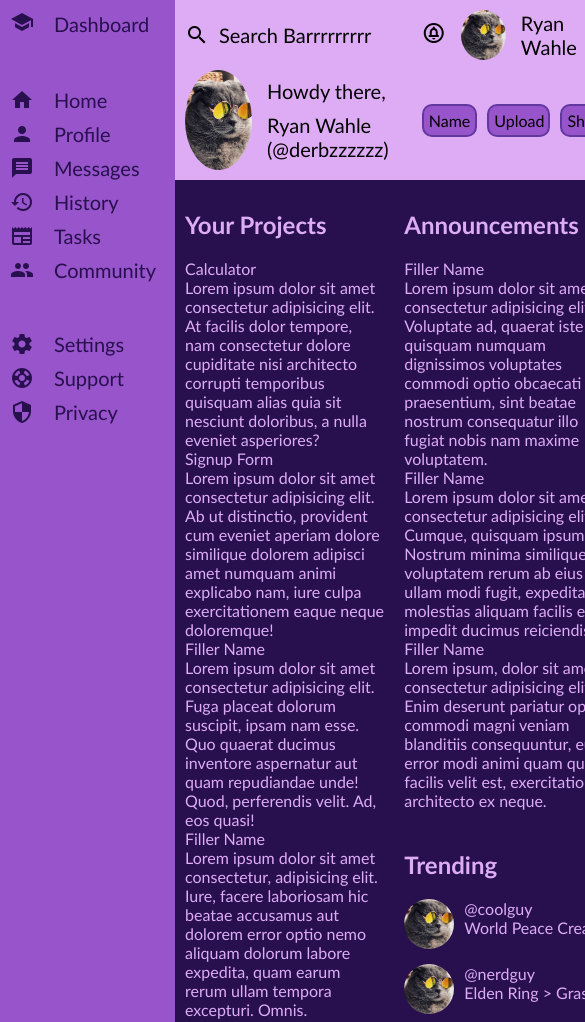
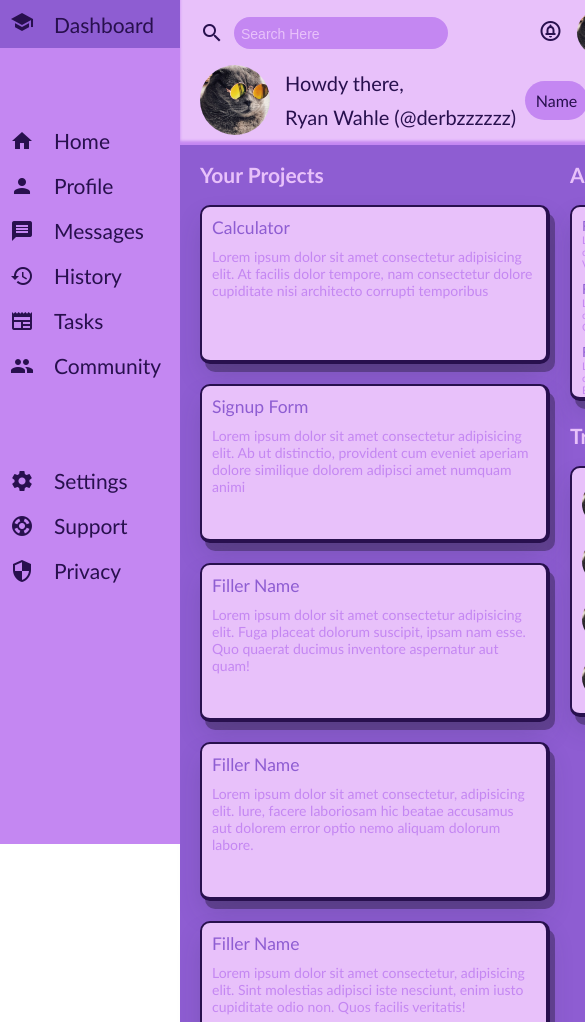
Before and after one commit to Derbzzzzzz/admin-dashboard, a plain HTML site: page index.html in a window 390 px wide. Shown: the top 1022 px of the page, 585 px wide, since content can reach past the window. Drawn offline with nearby package versions, Linux system fonts and the light colour scheme.

Commit message:
Worked on main, including media query. Also used :hover and borders/shadows to make page more lively

```diff
--- a/index.html
+++ b/index.html
@@ -4,20 +4,19 @@
     <meta charset="UTF-8">
     <meta http-equiv="X-UA-Compatible" content="IE=edge">
     <meta name="viewport" content="width=device-width, initial-scale=1.0">
-    <title>Document</title>
+    <title>Netallica</title>
     <link rel="stylesheet" href="style.css">
     <link rel="stylesheet" href="https://fonts.googleapis.com/icon?family=Material+Icons">
     <link rel="stylesheet" href="https://fonts.googleapis.com/css2?family=Material+Symbols+Outlined:opsz,wght,FILL,GRAD@48,400,0,0" />
 </head>
 <body>
 
+    <div class="sidebar-container">
         <div class="sidebar">
-
             <div class="logo">
                 <div class="logo-picture"><span class="material-icons md-24">school</span></div>
                 <div class="logo-name">Dashboard</div>
             </div>
-
             <div class="nav">
                 <div class="nav1">
                     <div class="nav-logo"><span class="material-icons md-24">home</span></div>
@@ -44,7 +43,6 @@
                     <div class="nav-name">Community</div>
                 </div>
             </div>
-
             <div class="important-nav">
                 <div class="important-nav1">
                     <div class="important-nav-logo"><span class="material-icons md-24">settings</span></div>
@@ -59,14 +57,19 @@
                     <div class="important-nav-name">Privacy</div>
                 </div>
             </div>
-
+        </div>
     </div>
 
     <header>
 
         <div class="search">
             <div class="search-icon"><span class="material-icons md-24">search</span></div>
-            <div class="search-bar">Search Barrrrrrrrr</div>
+            <div class="search-bar">
+                <form action="./index.html" method="post">
+                    <label for="search-request"></label>
+                    <input type="text" id="search-request" placeholder="Search Here">
+                </form>
+            </div>
         </div>
         <div class="profile-header">
             <div class="bell-icon"><span class="material-symbols-outlined">circle_notifications</span></div>
@@ -100,27 +103,27 @@
 
                     <div class="project">
                         <div class="project-name">Calculator</div>
-                        <div class="project-desc">Lorem ipsum dolor sit amet consectetur adipisicing elit. At facilis dolor tempore, nam consectetur dolore cupiditate nisi architecto corrupti temporibus quisquam alias quia sit nesciunt doloribus, a nulla eveniet asperiores?</div>
+                        <div class="project-desc">Lorem ipsum dolor sit amet consectetur adipisicing elit. At facilis dolor tempore, nam consectetur dolore cupiditate nisi architecto corrupti temporibus </div>
                     </div>
                     <div class="project">
                         <div class="project-name">Signup Form</div>
-                        <div class="project-desc">Lorem ipsum dolor sit amet consectetur adipisicing elit. Ab ut distinctio, provident cum eveniet aperiam dolore similique dolorem adipisci amet numquam animi explicabo nam, iure culpa exercitationem eaque neque doloremque!</div>
+                        <div class="project-desc">Lorem ipsum dolor sit amet consectetur adipisicing elit. Ab ut distinctio, provident cum eveniet aperiam dolore similique dolorem adipisci amet numquam animi</div>
                     </div>
                     <div class="project">
                         <div class="project-name">Filler Name</div>
-                        <div class="project-desc">Lorem ipsum dolor sit amet consectetur adipisicing elit. Fuga placeat dolorum suscipit, ipsam nam esse. Quo quaerat ducimus inventore aspernatur aut quam repudiandae unde! Quod, perferendis velit. Ad, eos quasi!</div>
+                        <div class="project-desc">Lorem ipsum dolor sit amet consectetur adipisicing elit. Fuga placeat dolorum suscipit, ipsam nam esse. Quo quaerat ducimus inventore aspernatur aut quam!</div>
                     </div>
                     <div class="project">
                         <div class="project-name">Filler Name</div>
-                        <div class="project-desc">Lorem ipsum dolor sit amet consectetur, adipisicing elit. Iure, facere laboriosam hic beatae accusamus aut dolorem error optio nemo aliquam dolorum labore expedita, quam earum rerum ullam tempora excepturi. Omnis.</div>
+                        <div class="project-desc">Lorem ipsum dolor sit amet consectetur, adipisicing elit. Iure, facere laboriosam hic beatae accusamus aut dolorem error optio nemo aliquam dolorum labore.</div>
                     </div>
                     <div class="project">
                         <div class="project-name">Filler Name</div>
-                        <div class="project-desc">Lorem ipsum dolor sit amet consectetur, adipisicing elit. Sint molestias adipisci iste nesciunt, enim iusto cupiditate odio non. Quos facilis veritatis recusandae iure molestiae tenetur quisquam amet incidunt labore quaerat!</div>
+                        <div class="project-desc">Lorem ipsum dolor sit amet consectetur, adipisicing elit. Sint molestias adipisci iste nesciunt, enim iusto cupiditate odio non. Quos facilis veritatis!</div>
                     </div>
                     <div class="project">
                         <div class="project-name">Filler Name</div>
-                        <div class="project-desc">Lorem, ipsum dolor sit amet consectetur adipisicing elit. Ratione cum ipsa recusandae, vel neque, facilis maxime ad, in ex quidem eaque officia qui temporibus deserunt culpa rem velit minus excepturi?</div>
+                        <div class="project-desc">Lorem, ipsum dolor sit amet consectetur adipisicing elit. Ratione cum ipsa recusandae, vel neque, facilis maxime ad, in ex quidem eaque officia qui </div>
                     </div>
 
                 </div>
@@ -136,15 +139,15 @@
                     <div class="announcement-container">
                         <div class="announcement">
                             <div class="announcement-name">Filler Name</div>
-                            <div class="announcement-desc">Lorem ipsum dolor sit amet consectetur adipisicing elit. Voluptate ad, quaerat iste quisquam numquam dignissimos voluptates commodi optio obcaecati praesentium, sint beatae nostrum consequatur illo fugiat nobis nam maxime voluptatem.</div>
+                            <div class="announcement-desc">Lorem ipsum dolor sit amet consectetur adipisicing elit. Voluptate ad, quaerat iste .</div>
                         </div>
                         <div class="announcement">
                             <div class="announcement-name">Filler Name</div>
-                            <div class="announcement-desc">Lorem ipsum dolor sit amet consectetur adipisicing elit. Cumque, quisquam ipsum. Nostrum minima similique in voluptatem rerum ab eius ullam modi fugit, expedita molestias aliquam facilis est impedit ducimus reiciendis!</div>
+                            <div class="announcement-desc">Lorem ipsum dolor sit amet consectetur adipisicing elit. Cumque, quisquam ipsum!</div>
                         </div>
                         <div class="announcement">
                             <div class="announcement-name">Filler Name</div>
-                            <div class="announcement-desc">Lorem ipsum, dolor sit amet consectetur adipisicing elit. Enim deserunt pariatur optio commodi magni veniam blanditiis consequuntur, eum error modi animi quam quis facilis velit est, exercitationem architecto ex neque.</div>
+                            <div class="announcement-desc">Lorem ipsum, dolor sit amet consectetur adipisicing elit. Enim deserunt pariatur.</div>
                         </div>
                     </div>
                 </section>
--- a/style.css
+++ b/style.css
@@ -2,13 +2,17 @@
 
 :root{
     --color-1: #28104E;
-    --color-2: #6237A0;
-    --color-3: #9754CB;
-    --color-4: #DEACF5;
+    --color-2: #8e5dd2;
+    --color-3: #c487f2;
+    --color-4: #e8c1fa;
 }
+
+
 
 html{
     font-family:'Trebuchet MS', 'Lucida Sans Unicode', 'Lucida Grande', 'Lucida Sans', Arial, sans-serif;
+    font-size: 14px;
+    color: var(--color-1);
 }
 
 .material-icons.md-18 { font-size: 18px; }
@@ -18,8 +22,8 @@ html{
 
 .circle-image{
   display: inline-block;
-  width: 50px;
-  height: 50px;
+  width: 45px;
+  height: 45px;
   border-radius: 50%;
 
   background-repeat: no-repeat;
@@ -27,15 +31,29 @@ html{
   background-size: cover;
 }
 
+/*This Helps these pop out! Asset from Katerina Mitova*/
+.project, .announcement-container, .trending-container{
+    border-left: 2px solid var(--color-1);
+    border-top: 2px solid var(--color-1);
+    border-right: 4px solid var(--color-1);
+    border-bottom: 4px solid var(--color-1);
+    box-shadow: rgb(50 50 93 / 25%) 0px 13px 27px -5px, rgb(0 0 0 / 30%) 5px 8px
+}
+
 /* Start of Organized CSS */
 
 body{
     display: grid;
-    grid-template-columns: 175px 1fr;
+    grid-template-columns: 180px 1fr;
     margin: 0px;
 }
 
 /*SIDEBAR SECTION*/
+
+.sidebar-container{
+    grid-row: 1/3;
+    height: 100vh;
+}
 
 .sidebar{
     grid-row: 1 / 3;
@@ -43,15 +61,24 @@ body{
     color: var(--color-1);
     display: flex;
     flex-direction: column;
-    gap: 50px;
-    padding: 10px;
+    gap: 70px;
+    position: fixed;
+    height: 100vh;
+    box-sizing: border-box;
+    width: 180px;
 }
 
 .logo, .nav>div, .important-nav>div{
     display: flex;
     align-items: center;
     gap: 20px;
-    font-size: 20px;
+    font-size: 1.5rem;
+    padding: 10px;
+}
+
+.logo:hover, .nav>div:hover, .important-nav>div:hover{
+    background-color: var(--color-2);
+    cursor: pointer;
 }
 
 .nav-logo, .important-nav-logo{
@@ -61,7 +88,6 @@ body{
 .nav, .important-nav{
     display: flex;
     flex-direction: column;
-    gap: 10px;
 }
 
 .sidebar>div{
@@ -72,13 +98,16 @@ body{
 /*HEADER SECTION*/
 
 header{
-    padding: 10px;
+    padding: 20px;
+    padding-top: 10px;
+    padding-bottom: 10px;
     display: grid;
     grid-template-columns: 1.5fr 1fr;
     grid-template-rows: 200px, 1fr;
     background-color: var(--color-2);
     background-color: var(--color-4);
     font-size: 20px;
+    box-shadow: inset 0 -4px 3px var(--color-3)
 }
 
 /*HEADER > SEARCH*/
@@ -94,8 +123,36 @@ header>.search{
 }
 
 .search-bar{
+    flex-grow: 1;
+    display: flex;
+}
 
+form{
+    display: flex;
+    flex-direction: row;
+    width: 100%;
 }
+
+input, input:focus{
+    background-color: var(--color-3);
+    color: var(--color-4);
+    border-radius: 20px;
+    border: 0px;
+    flex-grow: 1;
+    margin-right: 20px;
+    max-width: 200px;
+    padding: 7px;
+    padding-top: 10px;
+    outline: none;
+    font-weight: 400;
+}
+
+::placeholder{
+    color: var(--color-4);
+    font-weight: 400;
+    font-size: 1rem;
+}
+
 
 /*HEADER > PROFILE-HEADER*/
 
@@ -116,8 +173,8 @@ header>.profile-main{
 }
 
 .profile-main-picture{
-    height: 100px;
-    width: 100px;
+    height: 70px;
+    width: 70px;
 }
 
 .profile-main-intro{
@@ -137,58 +194,147 @@ header>.buttons{
 }
 
 .buttons>.button{
-    border: solid 2px var(--color-2);
     background-color: var(--color-3);
-    border-radius: 10px;
-    padding: 5px;
+    border-radius: 20px;
+    padding: 10px;
     text-align: center;
     width: 25%;
     font-size: 80%;
 }
 
+.buttons>.button:hover, .project:hover{
+    cursor: pointer;
+}
+
 /*MAIN SECTION*/
 
 main{
-    padding: 10px;
-    background-color: var(--color-1);
+    padding: 20px;
+    padding-top: 0px;
+    background-color: var(--color-2);
     color: var(--color-4);
 }
 
 .main-container{
     display: flex;
     gap: 20px;
+    justify-content: space-around;
 }
 
 .main-sidebar{
     display: flex;
     flex-direction: column;
-    gap: 20px;
+    gap: 5px;
+    flex-grow: 1;
+    max-width: 400px;
 }
 
 /*MAIN > PROJECT SECTION*/
 
 .project-section{
+}
 
+.project-container{
+    display: flex;
+    flex-direction: row;
+    flex-wrap: wrap;
+    gap: 20px;
+    width: 350px;
+}
+
+.project{
+    height: 133px;
+    width: 330px;
+    padding: 10px;
+    background-color: var(--color-4);
+    border-radius: 10px;
+    display: flex;
+    flex-direction: column;
+    gap: 10px;
+}
+
+.project-name{
+    color: var(--color-2);
+    font-size: 1.25rem;
+}
+
+.project-desc{
+    color: var(--color-3);
+    font-size: 1rem;
 }
 
 /*MAIN > ANNOUNCEMENT-SECTION*/
 
 .announcement-section{
+}
 
+.announcement-container{
+    height: 170px;
+    display: flex;
+    flex-direction: column;
+    justify-content: space-evenly;
+    background-color: var(--color-4);
+    border-radius: 10px;
+    padding: 10px;
+    gap: 10px;
+}
+
+.announcement-name{
+    color: var(--color-2);
+    font-size: 1rem;
+}
+
+.announcement-desc{
+    color: var(--color-3);
+    font-size: 0.75rem;
 }
 
 /*MAIN > TRENDING-SECTION*/
 
-.trending-section{
+.trending-section {
+
 }
+
 
 .trending-container{
     display: flex;
     flex-direction: column;
+    justify-content: space-evenly;
     gap: 15px;
+    height: 225px;
+    display: flex;
+    flex-direction: column;
+    background-color: var(--color-4);
+    border-radius: 10px;
+    padding: 10px;
+    gap: 10px;
 }
 
 .trending{
     display: flex;
     gap: 10px;
 }
+
+.trending-profile{
+    display: flex;
+    flex-direction: column;
+    justify-content: center;
+}
+
+.trending-name{
+    color: var(--color-2);
+    font-size: 1rem;
+}
+
+.trending-desc{
+    color: var(--color-3);
+    font-size: 0.75rem;
+}
+
+
+@media (min-width: 1300px){
+    .project-container{
+        box-sizing: border-box;
+        width: 750px;
+    }
+}
```
Lines whose indentation alone changed are shown as unchanged.
